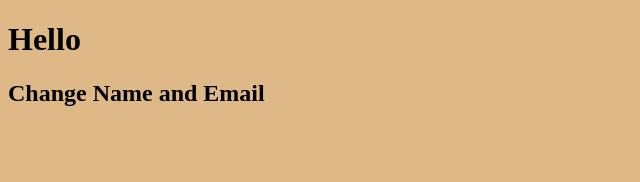
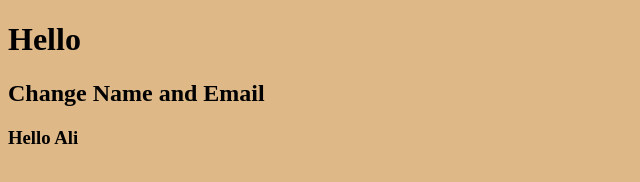
Before and after one commit to AliAbdElkader7/my-git, a plain HTML site: page index.html in a window 1280 px wide. Shown: the whole page, without its empty margins (0-640 px from the left). Drawn offline with Linux system fonts and the light colour scheme.

Commit message:
add h3 which just in branch Ali

```diff
--- a/index.html
+++ b/index.html
@@ -11,6 +11,7 @@
 <body>
     <h1>Hello</h1>
     <h2>Change Name and Email</h2>
+    <h3>Hello Ali</h3>
 
 </body>
 </html>
```
